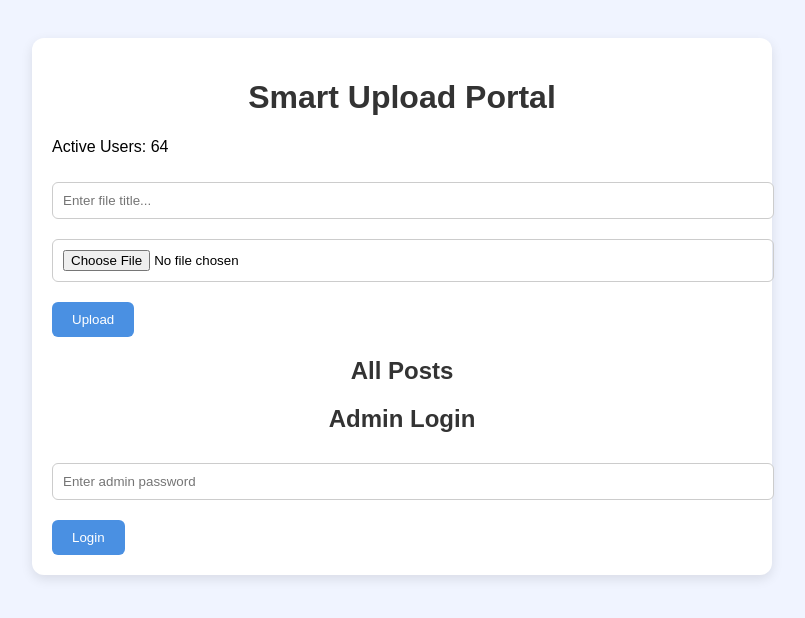
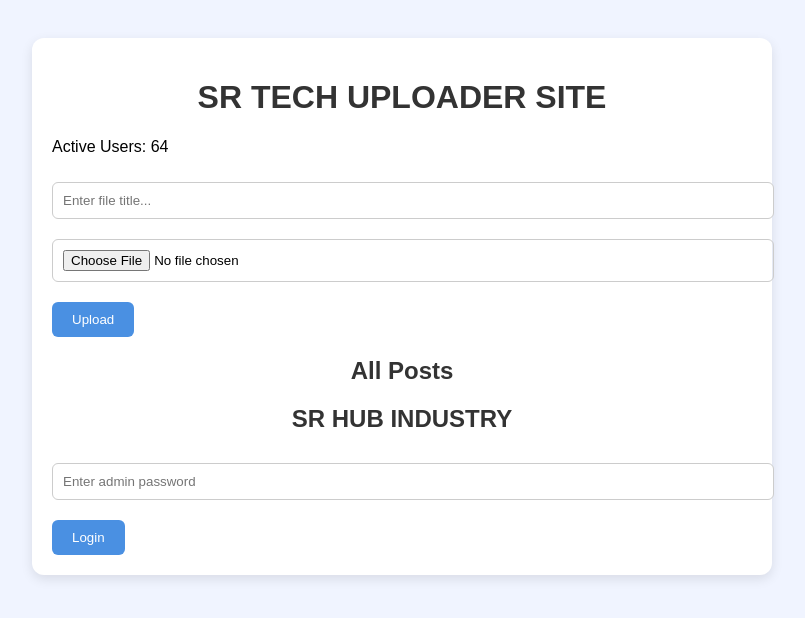
Before and after one commit to assiddiqu/My-admin-panel-, a plain HTML site: page index.html in a window 1280 px wide. Shown: the whole page, without its empty margins (238-1043 px from the left). Drawn offline with Linux system fonts and the light colour scheme.

Commit message:
Update index.html

```diff
--- a/index.html
+++ b/index.html
@@ -3,7 +3,7 @@
 <head>
   <meta charset="UTF-8" />
   <meta name="viewport" content="width=device-width, initial-scale=1.0"/>
-  <title>Smart Upload Platform with Admin Panel</title>
+  <title>SR STUDIO</title>
   <style>
     body {
       font-family: Arial, sans-serif;
@@ -74,7 +74,7 @@
 </head>
 <body>
   <div class="container">
-    <h1>Smart Upload Portal</h1>
+    <h1>SR TECH UPLOADER SITE</h1>
     <p>Active Users: <span id="activeUsers">0</span></p>
 
     <input type="text" id="title" placeholder="Enter file title..." />
@@ -85,13 +85,13 @@
     <div class="file-list" id="fileList"></div>
 
     <div id="adminLogin">
-      <h2>Admin Login</h2>
+      <h2>SR HUB INDUSTRY</h2>
       <input type="password" id="adminPassword" placeholder="Enter admin password" />
       <button onclick="loginAdmin()">Login</button>
     </div>
 
     <div id="adminPanel" class="admin-panel hidden">
-      <h2>Admin Panel</h2>
+      <h2>SR ONLY LOGIN</h2>
       <div id="adminFiles"></div>
     </div>
   </div>
```
